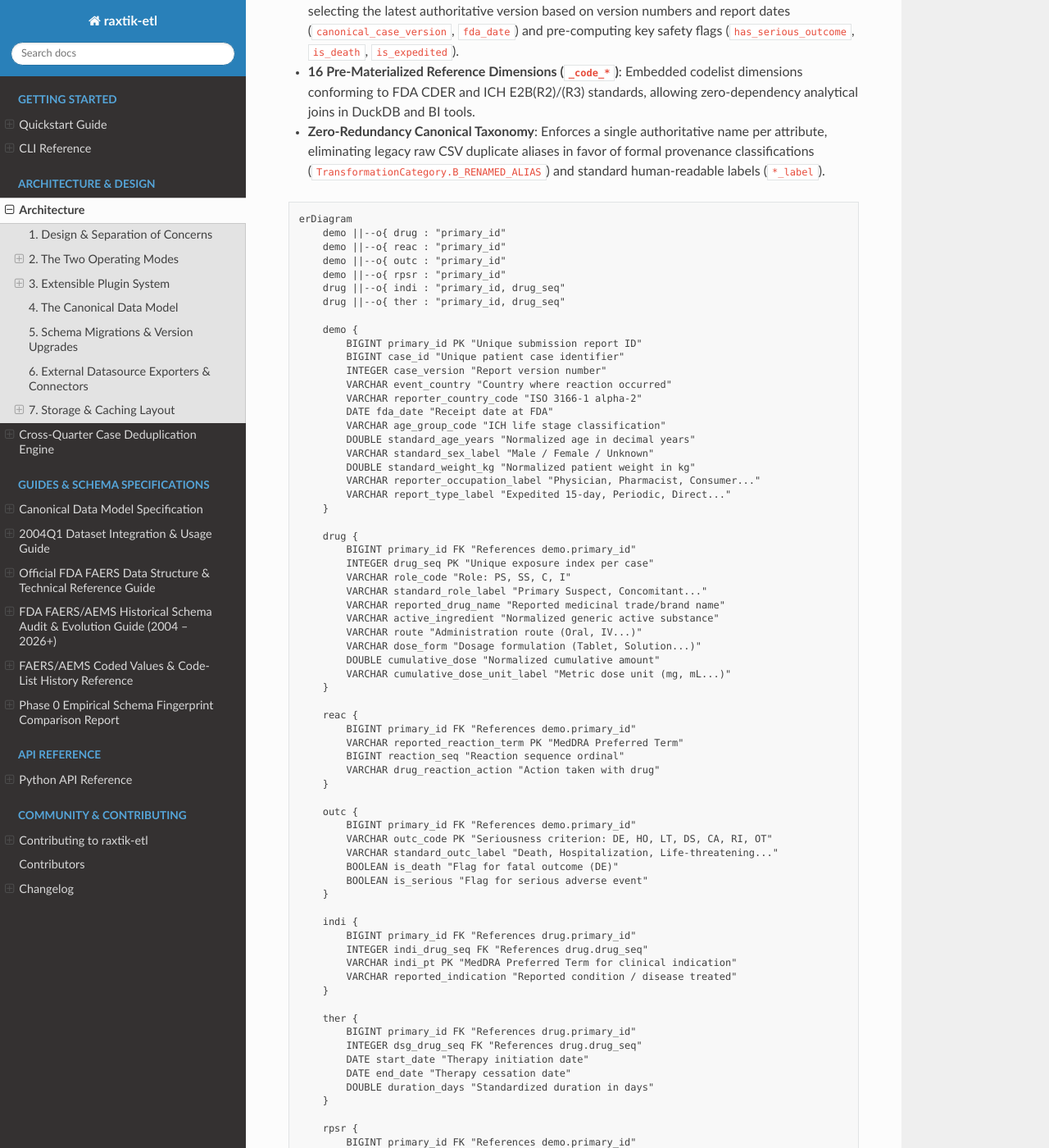
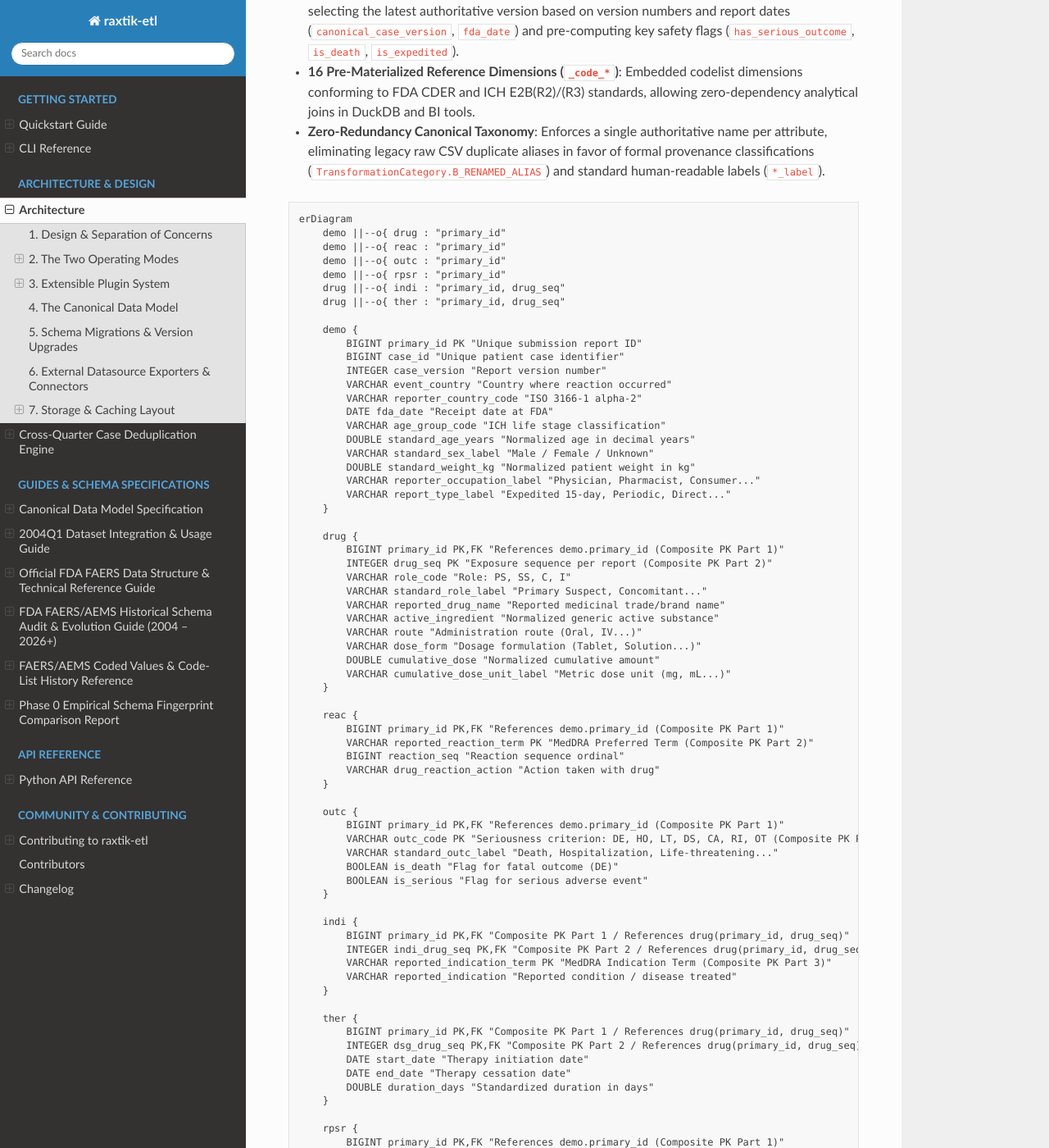
Before and after one commit to raxtik-org/raxtik-etl, a Sphinx documentation site: the page built from docs/architecture.md, in a window 1280 px wide and 1400 px high, scrolled down 2652 px. Shown: the whole window at 82% size. Built offline with Sphinx 7.4.7 and the Read the Docs theme 3.1.0, drawn with Linux system fonts in a browser that asks for light colours; some of the changed text lies outside the part shown.

Commit message:
docs(schema): explicitly document composite primary keys across ER diagrams

````diff
--- a/docs/architecture.md
+++ b/docs/architecture.md
@@ -135,8 +135,8 @@ erDiagram
     }
 
     drug {
-        BIGINT primary_id FK "References demo.primary_id"
-        INTEGER drug_seq PK "Unique exposure index per case"
+        BIGINT primary_id PK,FK "References demo.primary_id (Composite PK Part 1)"
+        INTEGER drug_seq PK "Exposure sequence per report (Composite PK Part 2)"
         VARCHAR role_code "Role: PS, SS, C, I"
         VARCHAR standard_role_label "Primary Suspect, Concomitant..."
         VARCHAR reported_drug_name "Reported medicinal trade/brand name"
@@ -148,38 +148,38 @@ erDiagram
     }
 
     reac {
-        BIGINT primary_id FK "References demo.primary_id"
-        VARCHAR reported_reaction_term PK "MedDRA Preferred Term"
+        BIGINT primary_id PK,FK "References demo.primary_id (Composite PK Part 1)"
+        VARCHAR reported_reaction_term PK "MedDRA Preferred Term (Composite PK Part 2)"
         BIGINT reaction_seq "Reaction sequence ordinal"
         VARCHAR drug_reaction_action "Action taken with drug"
     }
 
     outc {
-        BIGINT primary_id FK "References demo.primary_id"
-        VARCHAR outc_code PK "Seriousness criterion: DE, HO, LT, DS, CA, RI, OT"
+        BIGINT primary_id PK,FK "References demo.primary_id (Composite PK Part 1)"
+        VARCHAR outc_code PK "Seriousness criterion: DE, HO, LT, DS, CA, RI, OT (Composite PK Part 2)"
         VARCHAR standard_outc_label "Death, Hospitalization, Life-threatening..."
         BOOLEAN is_death "Flag for fatal outcome (DE)"
         BOOLEAN is_serious "Flag for serious adverse event"
     }
 
     indi {
-        BIGINT primary_id FK "References drug.primary_id"
-        INTEGER indi_drug_seq FK "References drug.drug_seq"
-        VARCHAR indi_pt PK "MedDRA Preferred Term for clinical indication"
+        BIGINT primary_id PK,FK "Composite PK Part 1 / References drug(primary_id, drug_seq)"
+        INTEGER indi_drug_seq PK,FK "Composite PK Part 2 / References drug(primary_id, drug_seq)"
+        VARCHAR reported_indication_term PK "MedDRA Indication Term (Composite PK Part 3)"
         VARCHAR reported_indication "Reported condition / disease treated"
     }
 
     ther {
-        BIGINT primary_id FK "References drug.primary_id"
-        INTEGER dsg_drug_seq FK "References drug.drug_seq"
+        BIGINT primary_id PK,FK "Composite PK Part 1 / References drug(primary_id, drug_seq)"
+        INTEGER dsg_drug_seq PK,FK "Composite PK Part 2 / References drug(primary_id, drug_seq)"
         DATE start_date "Therapy initiation date"
         DATE end_date "Therapy cessation date"
         DOUBLE duration_days "Standardized duration in days"
     }
 
     rpsr {
-        BIGINT primary_id FK "References demo.primary_id"
-        VARCHAR rpsr_code PK "Report source classification code"
+        BIGINT primary_id PK,FK "References demo.primary_id (Composite PK Part 1)"
+        VARCHAR rpsr_code PK "Report source classification code (Composite PK Part 2)"
         VARCHAR standard_rpsr_label "Health Professional, Study, Consumer..."
     }
 ```
````
Also changed, not shown: README.md (+13 -13 lines), docs/huggingface_dataset_card.md (+13 -13 lines), docs/schema/canonical_data_model.md (+2 -2 lines).
